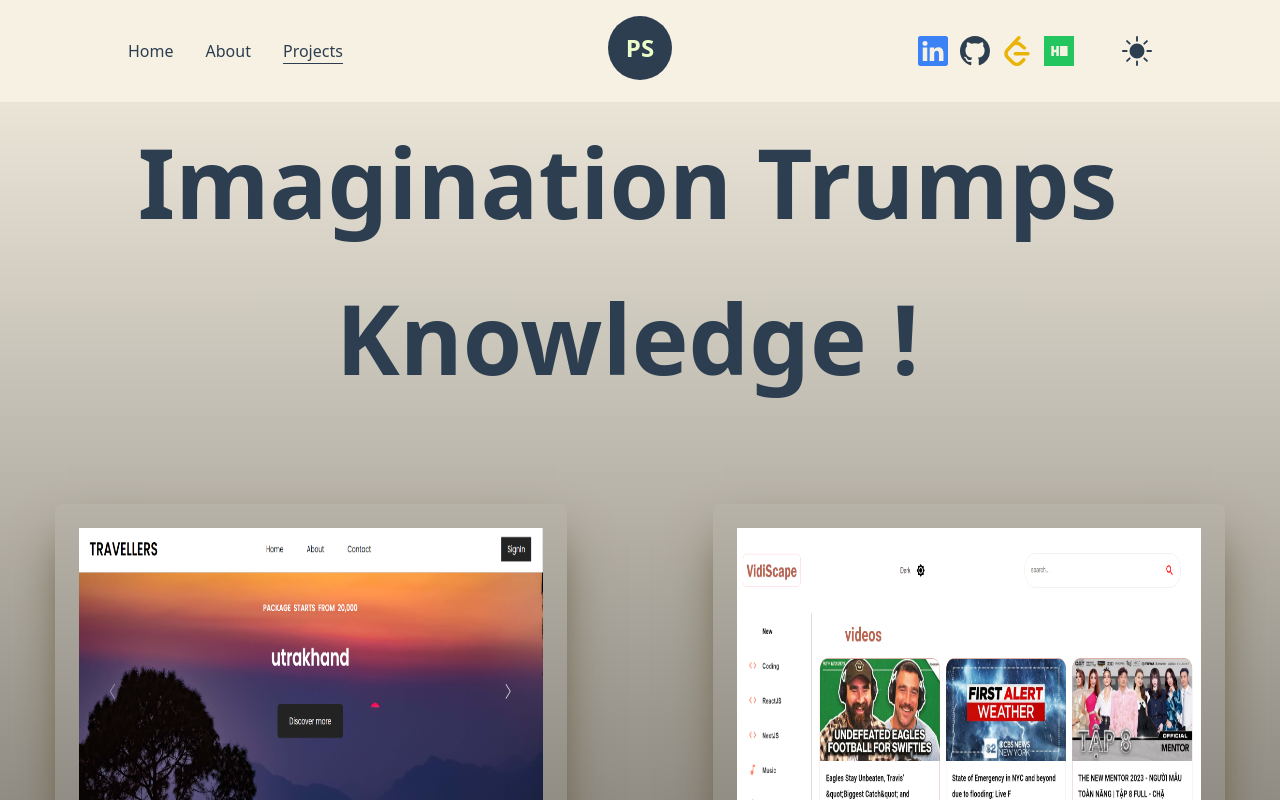
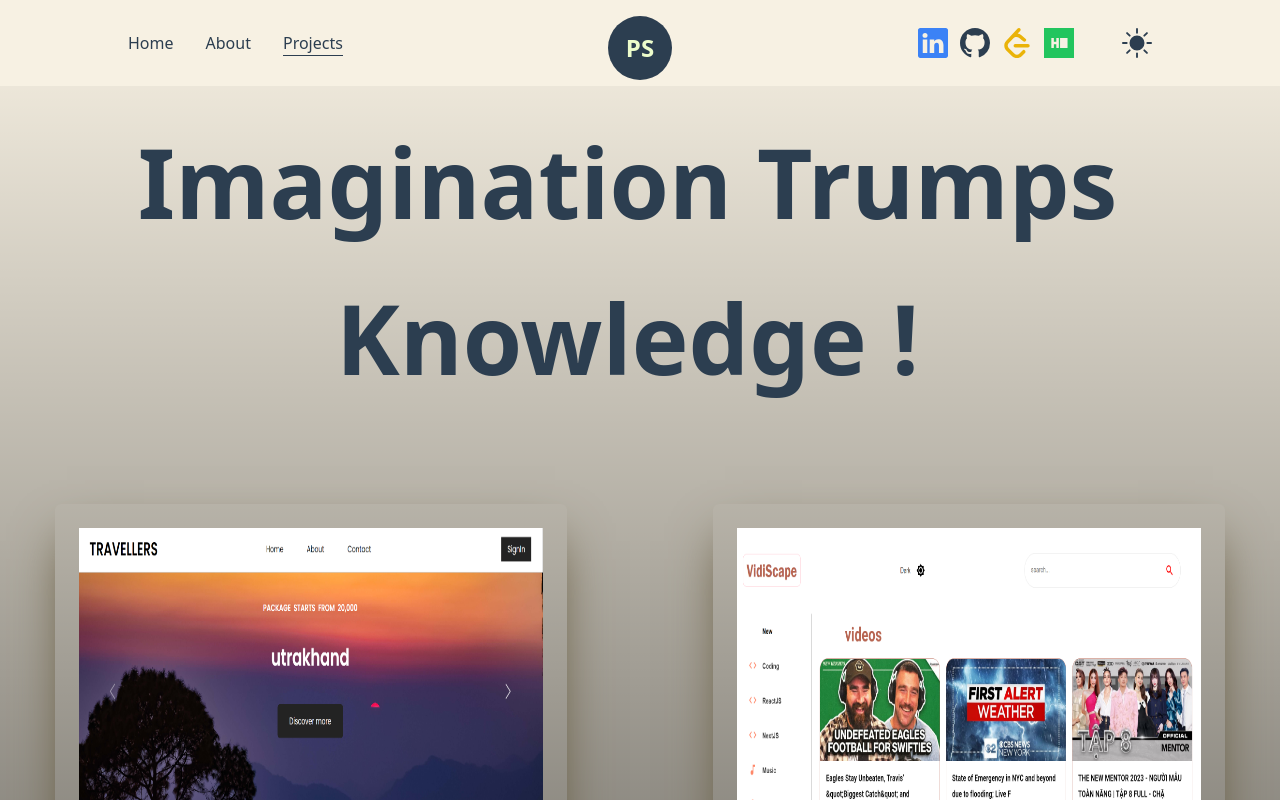
Before and after one commit to Prashant-2505/Portfolio, a Next.js app: page /project in a window 1280 px wide. Shown: the top 800 px of the page. Built offline with nearby package versions, Linux system fonts and the light colour scheme.

Commit message:
designing fix

```diff
--- a/src/components/Navbar.jsx
+++ b/src/components/Navbar.jsx
@@ -35,7 +35,7 @@ const Navbar = () => {
     const { theme, setTheme } = useThemeContext()
 
     return (
-        <div className={`w-full px-32 py-9 font-medium flex items-center justify-between fixed top-0 z-40 ${theme ? 'bg-[#f7f1e3] text-[#2c3e50]' : 'bg-[#2c3e50] text-white' }  `}>
+        <div className={`w-full px-32 py-7 font-medium flex items-center justify-between fixed top-0 z-40 ${theme ? 'bg-[#f7f1e3] text-[#2c3e50]' : 'bg-[#2c3e50] text-white' }  `}>
             <nav>
                 <CustomLink className='mr-4' href="/" title="Home" />
                 <CustomLink className='mx-4' href="/abouts" title="About" />
```
